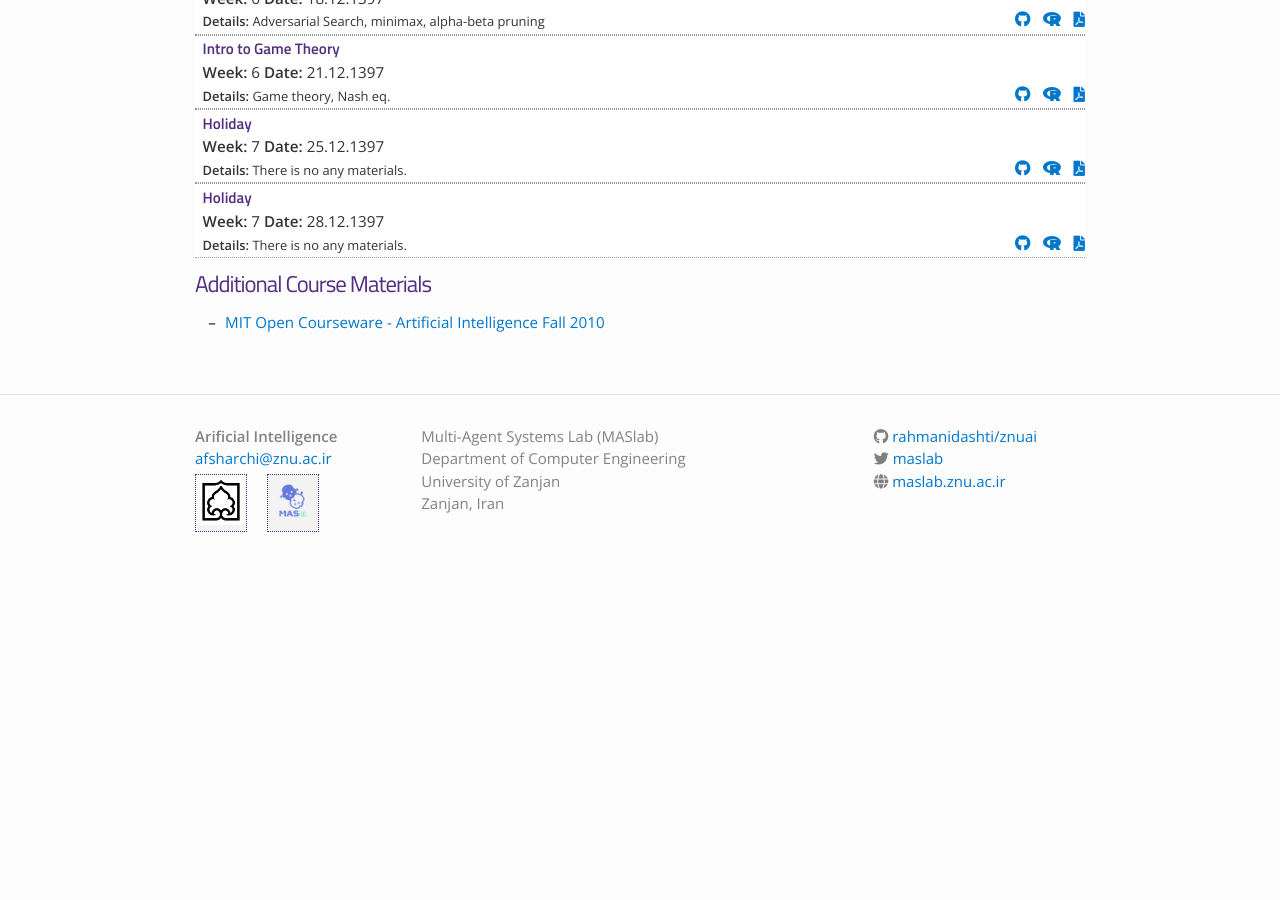
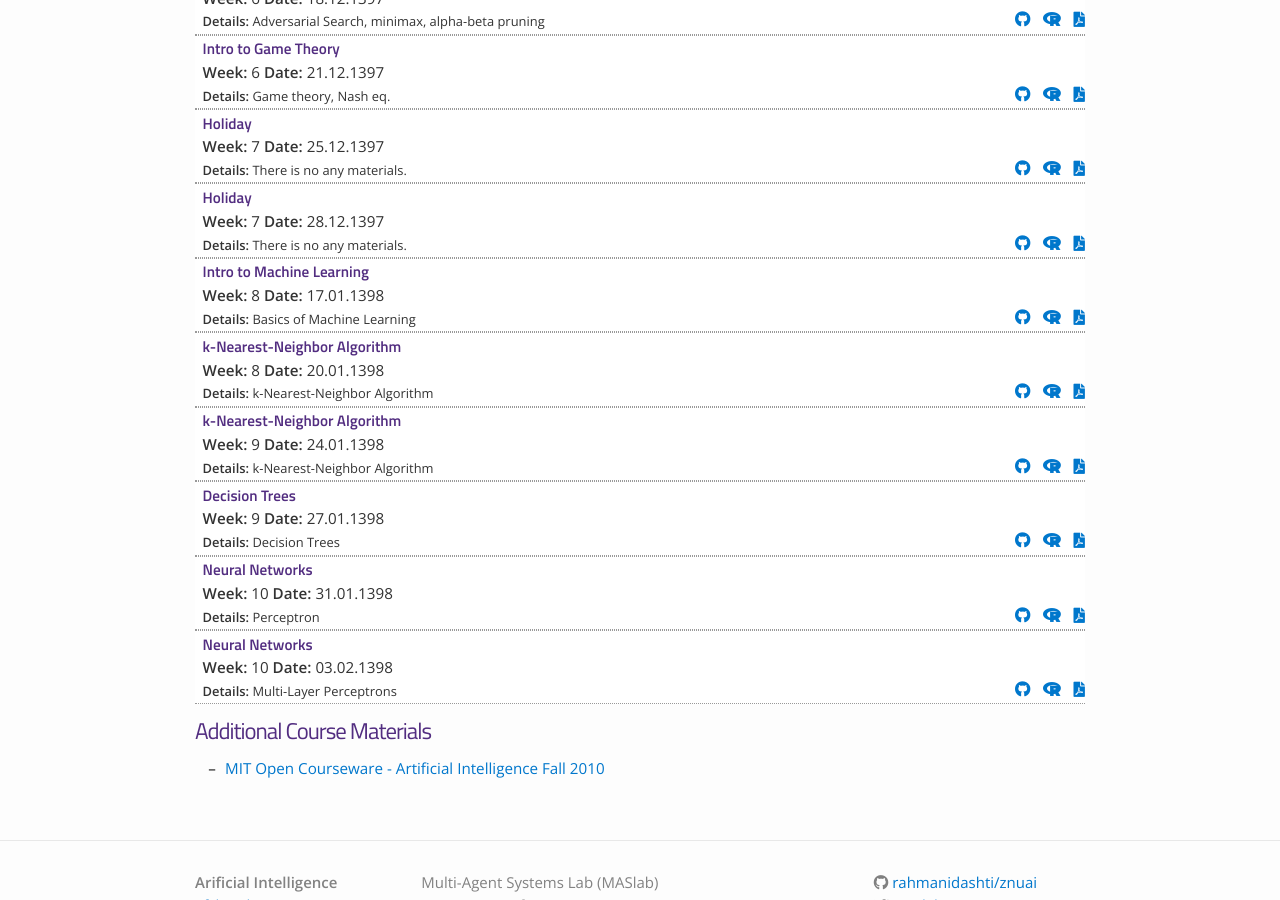
Before and after one commit to rahmanidashti/znuai, a Jekyll site: the page built from materials.md, in a window 1280 px wide and 900 px high, scrolled down 1158 px. Built offline with Jekyll 4.4.1, drawn with Linux system fonts in a browser that asks for light colours; nearby versions of some CDN libraries; before the commit the page ends 1750 px from its top, so only the background shows below that.

Commit message:
Update lectures.yml

```diff
--- a/_data/lectures.yml
+++ b/_data/lectures.yml
@@ -82,3 +82,39 @@
   filename:
   dirname: files
   tldr: "There is no any materials."
+- title: "Intro to Machine Learning"
+  week: 8
+  date: 17.01.1398
+  filename: IntroToML
+  dirname: files
+  tldr: "Basics of Machine Learning"
+- title: "k-Nearest-Neighbor Algorithm"
+  week: 8
+  date: 20.01.1398
+  filename: kNN
+  dirname: files
+  tldr: "k-Nearest-Neighbor Algorithm"
+- title: "k-Nearest-Neighbor Algorithm"
+  week: 9
+  date: 24.01.1398
+  filename:
+  dirname: files
+  tldr: "k-Nearest-Neighbor Algorithm"
+- title: "Decision Trees"
+  week: 9
+  date: 27.01.1398
+  filename: DecisionTrees
+  dirname: files
+  tldr: "Decision Trees"
+- title: "Neural Networks"
+  week: 10
+  date: 31.01.1398
+  filename: NN
+  dirname: files
+  tldr: "Perceptron"
+- title: "Neural Networks"
+  week: 10
+  date: 03.02.1398
+  filename: MLP
+  dirname: files
+  tldr: "Multi-Layer Perceptrons"
```
